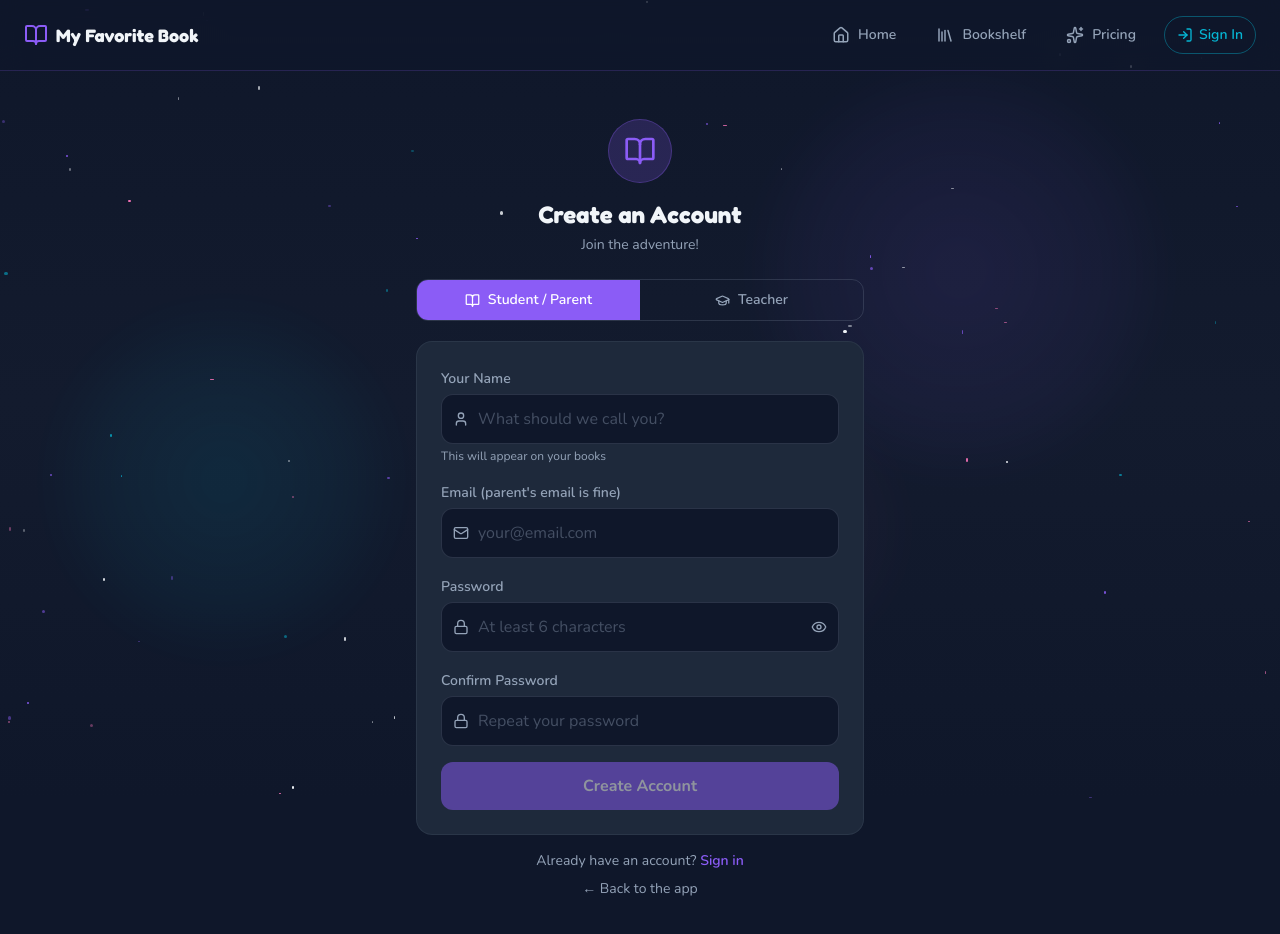
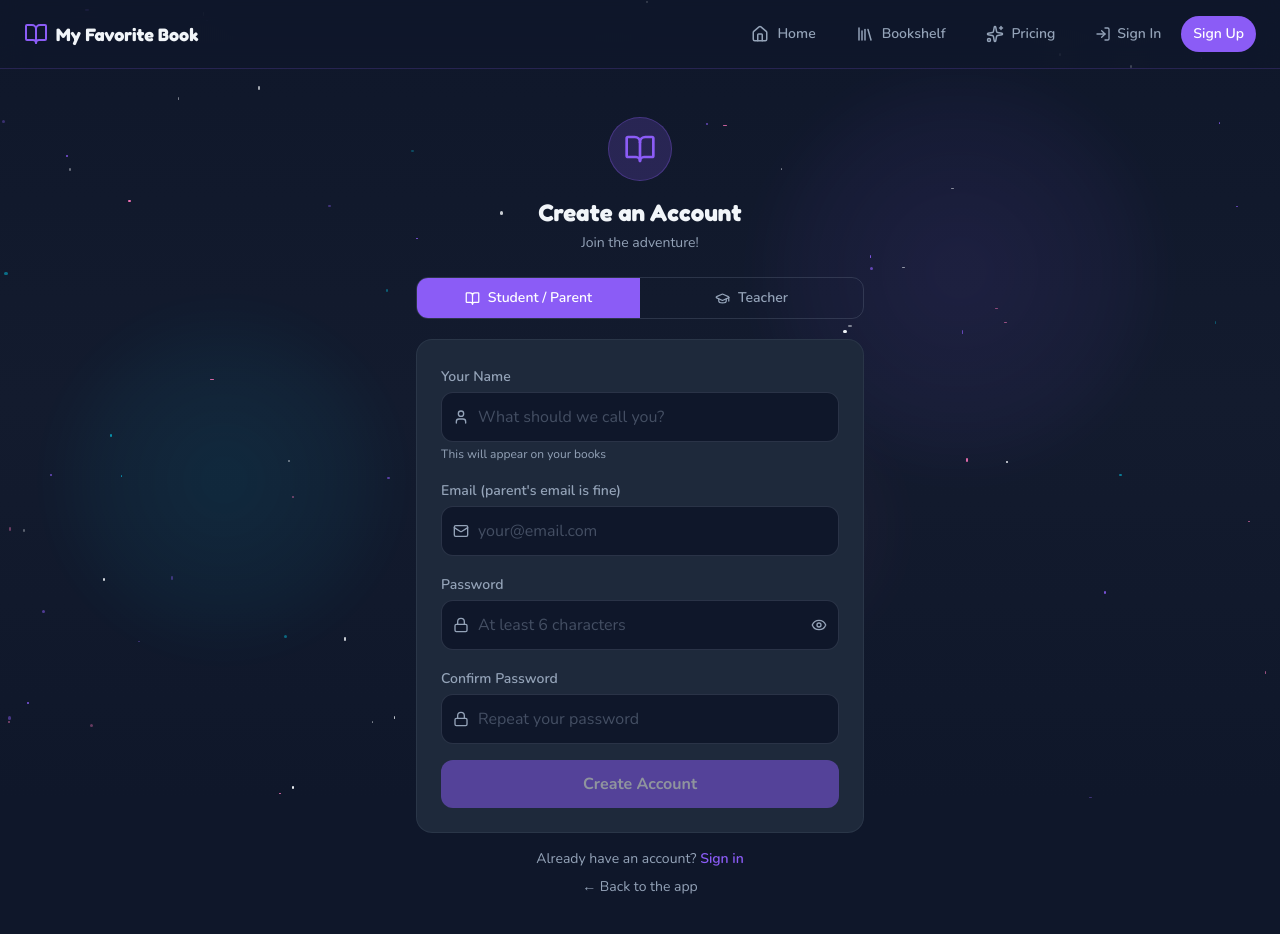
Before and after one commit to damianocanali/my-favorite-book, a React (Vite) app: page /signup in a window 1280 px wide. Shown: the top 934 px of the page. Built offline with nearby package versions, Linux system fonts and the light colour scheme; no server answers; a web font is replaced by a local one; what @capacitor/core would draw is missing.

Commit message:
Added signup button

```diff
--- a/src/components/layout/AppShell.jsx
+++ b/src/components/layout/AppShell.jsx
@@ -105,13 +105,21 @@ export default function AppShell({ children }) {
                 </button>
               </div>
             ) : (
+              <div className="flex items-center gap-2">
                 <Link
                   to="/login"
-                className="flex items-center gap-1.5 px-3 py-2 rounded-full text-galaxy-secondary border border-galaxy-secondary/40 hover:bg-galaxy-secondary/10 transition-colors text-sm font-body font-semibold"
+                  className="flex items-center gap-1.5 px-3 py-2 rounded-full text-galaxy-text-muted hover:text-galaxy-text transition-colors text-sm font-body font-semibold"
                 >
                   <LogIn size={16} />
                   <span className="hidden sm:inline">Sign In</span>
                 </Link>
+                <Link
+                  to="/signup"
+                  className="flex items-center gap-1.5 px-3 py-2 rounded-full bg-galaxy-primary text-white hover:bg-galaxy-primary/80 transition-colors text-sm font-body font-semibold"
+                >
+                  Sign Up
+                </Link>
+              </div>
             )}
           </div>
         </nav>
--- a/src/pages/LandingPage.jsx
+++ b/src/pages/LandingPage.jsx
@@ -161,7 +161,13 @@ export default function LandingPage() {
               <LogIn size={15} /> Sign In
             </Link>
             <Link
-              to="/login"
+              to="/signup"
+              className="flex items-center gap-1.5 px-4 py-1.5 rounded-full bg-galaxy-primary text-white hover:bg-galaxy-primary/80 transition-colors font-body text-sm font-semibold"
+            >
+              Sign Up
+            </Link>
+            <Link
+              to="/signup?role=teacher"
               className="flex items-center gap-1.5 text-galaxy-text-muted hover:text-galaxy-secondary transition-colors font-body text-sm"
             >
               <GraduationCap size={15} /> Teachers
--- a/src/pages/SignupPage.jsx
+++ b/src/pages/SignupPage.jsx
@@ -1,13 +1,14 @@
 import { useState } from 'react'
-import { useNavigate, Link } from 'react-router-dom'
+import { useNavigate, Link, useSearchParams } from 'react-router-dom'
 import { motion } from 'motion/react'
 import { BookOpen, GraduationCap, Mail, Lock, User, Eye, EyeOff, CheckCircle } from 'lucide-react'
 import { useAuthStore } from '../stores/useAuthStore'
 
 export default function SignupPage() {
   const navigate = useNavigate()
+  const [searchParams] = useSearchParams()
   const signUp = useAuthStore((s) => s.signUp)
-  const [role, setRole] = useState('student') // 'student' | 'teacher'
+  const [role, setRole] = useState(searchParams.get('role') === 'teacher' ? 'teacher' : 'student')
   const [displayName, setDisplayName] = useState('')
   const [email, setEmail] = useState('')
   const [password, setPassword] = useState('')
```
Lines whose indentation alone changed are shown as unchanged.
